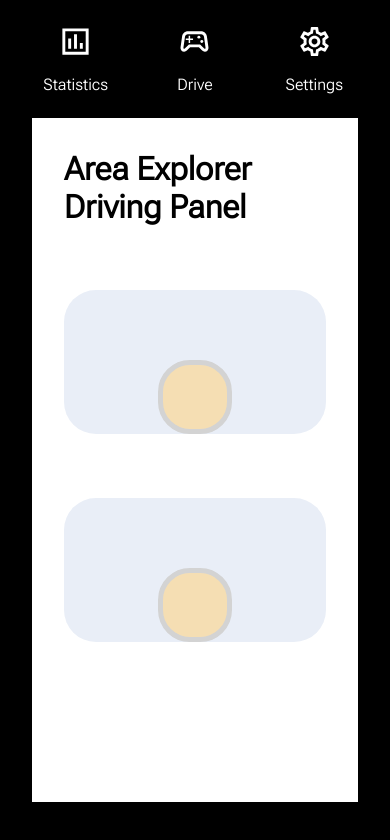
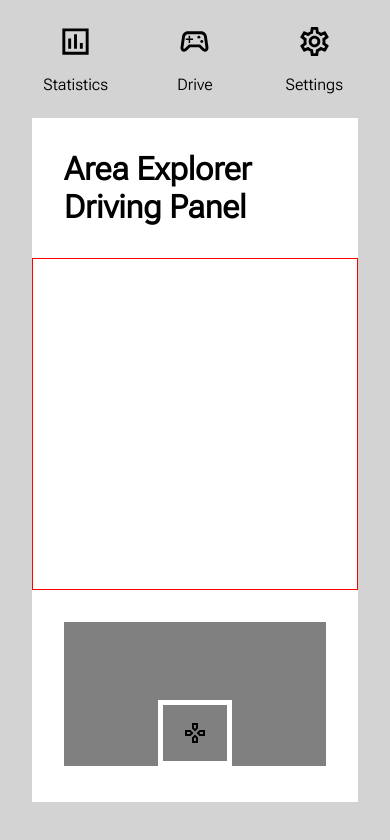
Before and after one commit to Pyother/Dashboard, a React (Create React App) app in the folder frontend/: page / in a window 390 px wide. Both pictures are taken after a click on the button 194 px from the left and 41 px from the top of the page. Shown: the top 840 px of the page. Built offline with nearby package versions, Linux system fonts and the light colour scheme; no server answers.

Commit message:
Responsiveness of the movement box and the statistics panel

```diff
--- a/frontend/src/App.css
+++ b/frontend/src/App.css
@@ -5,7 +5,7 @@ html, body {
     top: 0;
     width: 100%;
     font-family: 'Roboto Flex', sans-serif;
-    background-color: black;
+    background-color: lightgray;
 }
 
 h1 {
@@ -16,6 +16,7 @@ h1 {
 
 p {
     margin: 0.5em;
+    color: black;
 }
 
 .root {
@@ -24,6 +25,7 @@ p {
 }
 
 .icons {
+    color: black;
     font-size: xx-large;
 }
 
@@ -56,19 +58,16 @@ p {
 }
 
 .controller {
-    color: "black";
-    padding: 2em;
-    border-radius: 2em;
-    background-color: wheat;
-    width: 0em;
-    border: 5px solid lightgrey;
+    padding: 1em;
+    background-color: inherit;
+    width: 2em;
+    border: 5px solid white;
 }
 
 .movement-box {
     width: 100%;
     height: 9em;
-    background-color: #e9eef7;
-    border-radius: 2em;
+    background-color: grey;
     position: relative;
     display: flex;
     justify-content: center;
@@ -79,10 +78,13 @@ p {
     padding: 2em;
 }
 
+.movement-info {
+    padding: 0em 2em;
+}
+
 .scroll-container {
     height: 100%;
 }
-
 
 @media (max-width: 900px) {
     .panel {
@@ -103,6 +105,12 @@ p {
     }
     .divider-mobile {
         display: block;
+    }
+    .statistics {
+        height: calc(100vh - 32em);
+    }
+    .movement-info {
+        display: none !important;
     }
 }
 
@@ -126,4 +134,10 @@ p {
     .divider-mobile {
         display: none;
     }
+    .statistics {
+        height: calc(100vh - 26em);
+    }
+    .movement-info {
+        display: flex !important;
+    }
 }
--- a/frontend/src/App.js
+++ b/frontend/src/App.js
@@ -19,10 +19,6 @@ function App() {
     };
   }, []);
 
-  if (windowHeight < 600) {
-    // Tutaj możesz podjąć odpowiednie działania dla małego ekranu
-  }
-
   return (
     <div>
       {
--- a/frontend/src/components/Controller.jsx
+++ b/frontend/src/components/Controller.jsx
@@ -1,5 +1,6 @@
 import React, { useState } from 'react';
 import Draggable from 'react-draggable';
+import GamesOutlinedIcon from '@mui/icons-material/GamesOutlined';
 import '../App.css';
 
 const Controller = () => {
@@ -22,7 +23,7 @@ const Controller = () => {
                     transform: `scale(${scale})`,
                     transition: "transform 0.2s cubic-bezier(0.17, 0.67, 0.83, 0.67)"
                 }}>
-
+                    <GamesOutlinedIcon className='icons'/>
                 </div>
             </Draggable>
         </div>
--- a/frontend/src/components/DrivingPanel.jsx
+++ b/frontend/src/components/DrivingPanel.jsx
@@ -9,11 +9,21 @@ const DrivingPanel = () => {
             <Grid item xs={12} md={12}>
                 <h1>Area Explorer Driving Panel</h1>
             </Grid>
-            <Grid item xs={12} md={12} className="movement-container">
-                <Controller />
+            <Grid item xs={12} md={12} className='statistics' style={{border: "1px solid red"}}>
+                A
             </Grid>
             <Grid item xs={12} md={12} className="movement-container">
-                <Controller />
+                <Grid container>
+                    <Grid item xs={12} md={5}>
+                        <Controller />
+                    </Grid>
+                    <Grid item xs={0} md={7} className='movement-info'>
+                        <div>
+                            <p><strong>How to drive?</strong></p>
+                            <p>Gently move the square on the left and the vehicle will move in the indicated direction.</p>
+                        </div>
+                    </Grid>
+                </Grid>
             </Grid>
         </Grid>
     )
--- a/frontend/src/components/Navigation.jsx
+++ b/frontend/src/components/Navigation.jsx
@@ -17,7 +17,7 @@ const Navigation = () => {
 
                     <Grid item xs={4} md={12} className="panel-grid centered">
                         <Stack className="panel-stack">
-                            <IconButton children={<InsertChartOutlinedSharpIcon fontSize="large" style={{color: "white"}}/>}
+                            <IconButton children={<InsertChartOutlinedSharpIcon fontSize="large" style={{color: "black"}}/>}
                                 onClick={() => setMode('statistics')}></IconButton>
                             <p>Statistics</p>
                         </Stack>
@@ -27,7 +27,7 @@ const Navigation = () => {
                     </Grid>
                     <Grid item xs={4} md={12} className="panel-grid centered">
                         <Stack className="panel-stack">
-                            <IconButton children={<SportsEsportsOutlinedIcon fontSize="large" style={{color: "white"}}/>}
+                            <IconButton children={<SportsEsportsOutlinedIcon fontSize="large" style={{color: "black"}}/>}
                                 onClick={() => setMode('driving')}></IconButton>
                             <p>Drive</p>
                         </Stack>
@@ -37,7 +37,7 @@ const Navigation = () => {
                     </Grid>
                     <Grid item xs={4} md={12} className="panel-grid centered">
                         <Stack className="panel-stack">
-                            <IconButton children={<SettingsOutlinedIcon fontSize="large" style={{color: "white"}}/>}></IconButton>
+                            <IconButton children={<SettingsOutlinedIcon fontSize="large" style={{color: "black"}}/>}></IconButton>
                             <p>Settings</p>
                         </Stack>
                     </Grid>
```
Also changed, not shown: package.json (deleted, +0 -8 lines), 1 other file (tests, documents, lock files or other folders).
